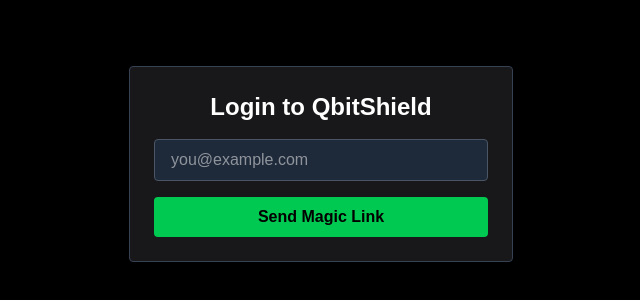
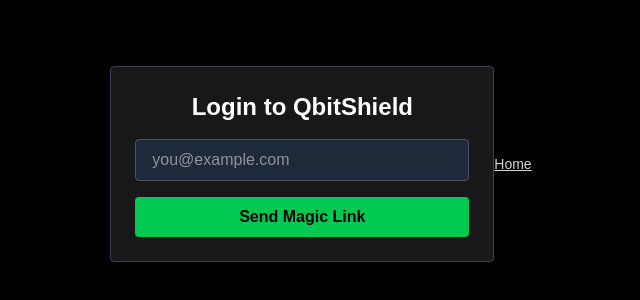
Before and after one commit to Sensorman/qbitshield-landing, a Next.js app: page /login in a window 1280 px wide. Shown: the part 236-536 px from the top of the page, without its empty margins (319-959 px from the left). Built offline with nearby package versions, Linux system fonts and the light colour scheme.

Commit message:
✅ Fix login page by re-adding use client directive

```diff
--- a/app/login/page.js
+++ b/app/login/page.js
@@ -1,5 +1,6 @@
 "use client";
 import { useState } from 'react';
+import Link from 'next/link';
 
 export default function LoginPage() {
   const [email, setEmail] = useState('');
@@ -59,6 +60,7 @@
           </p>
         )}
       </form>
+      <Link href="/" className="text-sm underline text-gray-300 hover:text-white">Home</Link>
     </div>
   );
 }
```
